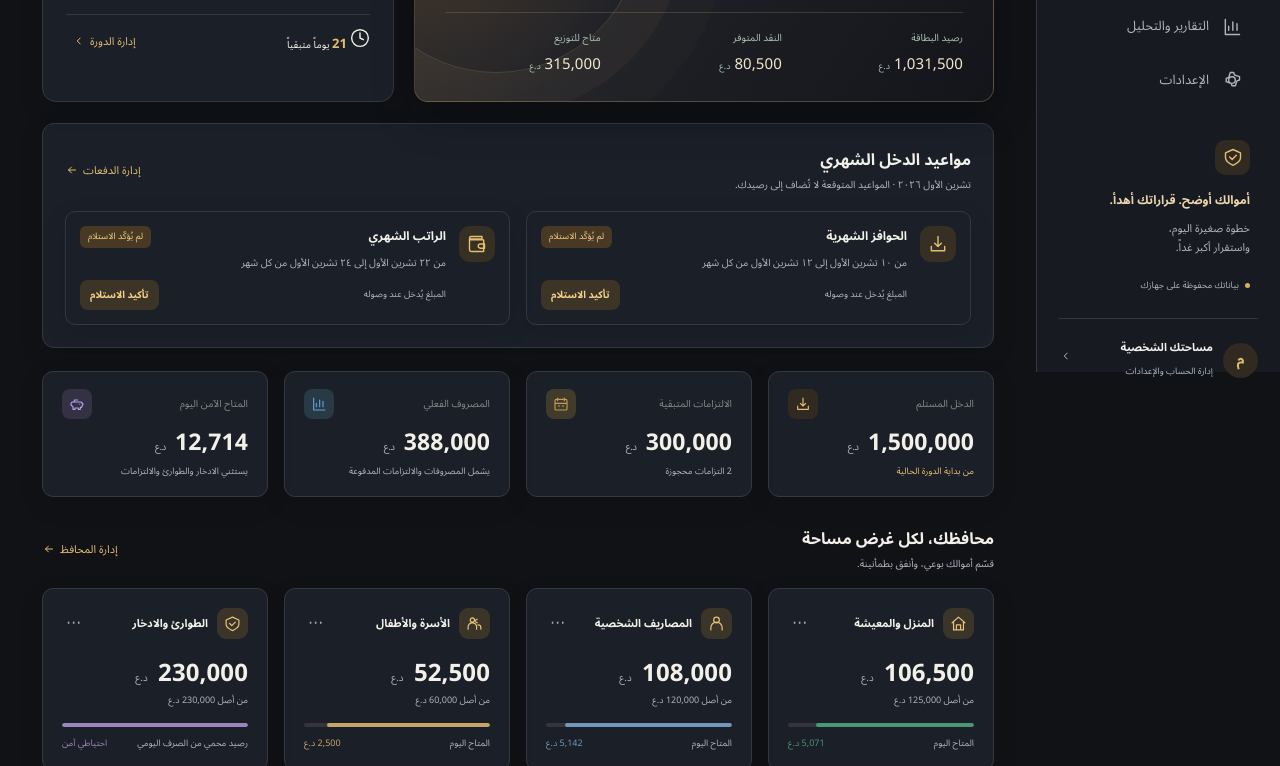
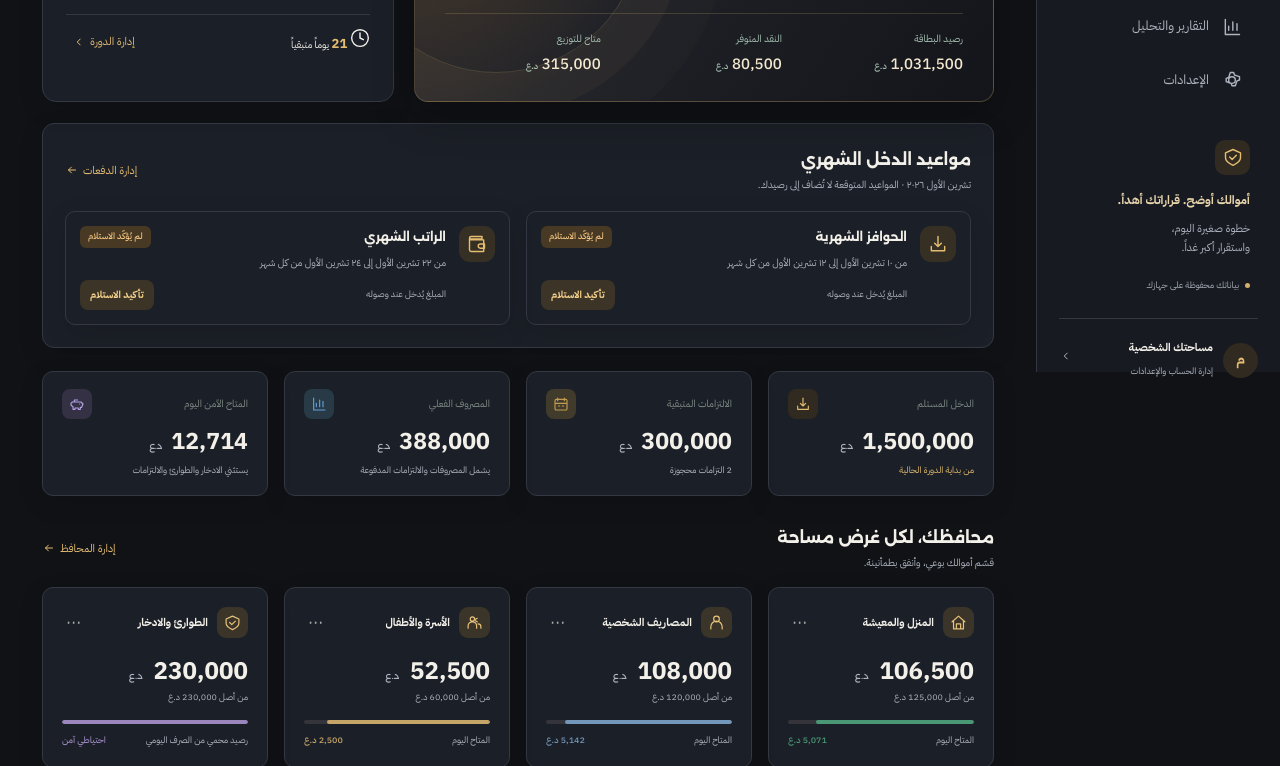
Before and after one commit to ammaralmaliky60-sys/ammar-wallet, a plain HTML site: page index.html in a window 1280 px wide. Shown: the part 428-1194 px from the top of the page. Drawn offline with Linux system fonts and the light colour scheme.

Commit message:
Load locally hosted Arabic typography after the established theme

```diff
--- a/index.html
+++ b/index.html
@@ -1,7 +1,7 @@
 <!doctype html>
 <html lang="ar" dir="rtl">
 <head>
-<meta charset="utf-8"><meta name="viewport" content="width=device-width,initial-scale=1,viewport-fit=cover"><meta name="theme-color" content="#101216"><meta name="color-scheme" content="dark light"><meta name="description" content="ميزان: خطتك المالية من استلام الدخل إلى الالتزامات والمحافظ والادخار."><link rel="manifest" href="./manifest.webmanifest"><link rel="apple-touch-icon" href="./apple-touch-icon.png"><link rel="icon" href="./apple-touch-icon.png"><link rel="stylesheet" href="./style.css?v=gold-20261031-r2"><title>ميزان — خطتك المالية</title>
+<meta charset="utf-8"><meta name="viewport" content="width=device-width,initial-scale=1,viewport-fit=cover"><meta name="theme-color" content="#101216"><meta name="color-scheme" content="dark light"><meta name="description" content="ميزان: خطتك المالية من استلام الدخل إلى الالتزامات والمحافظ والادخار."><link rel="manifest" href="./manifest.webmanifest"><link rel="apple-touch-icon" href="./apple-touch-icon.png"><link rel="icon" href="./apple-touch-icon.png"><link rel="stylesheet" href="./style.css?v=gold-20261031-r2"><link rel="stylesheet" href="./fonts.css?v=typography-20261031-r1"><title>ميزان — خطتك المالية</title>
 </head>
 <body class="dark">
 <aside class="sidebar" aria-label="التنقل الرئيسي">
```
